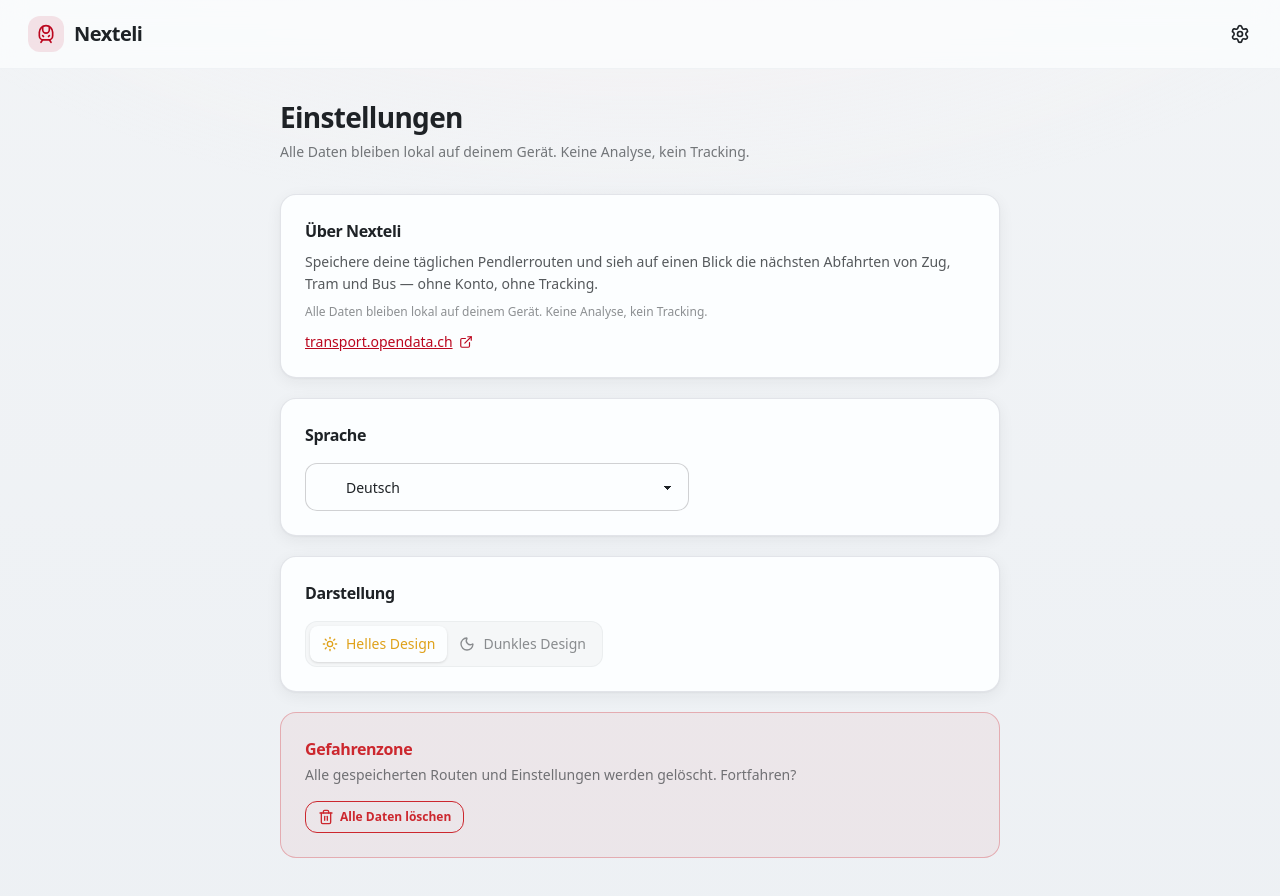
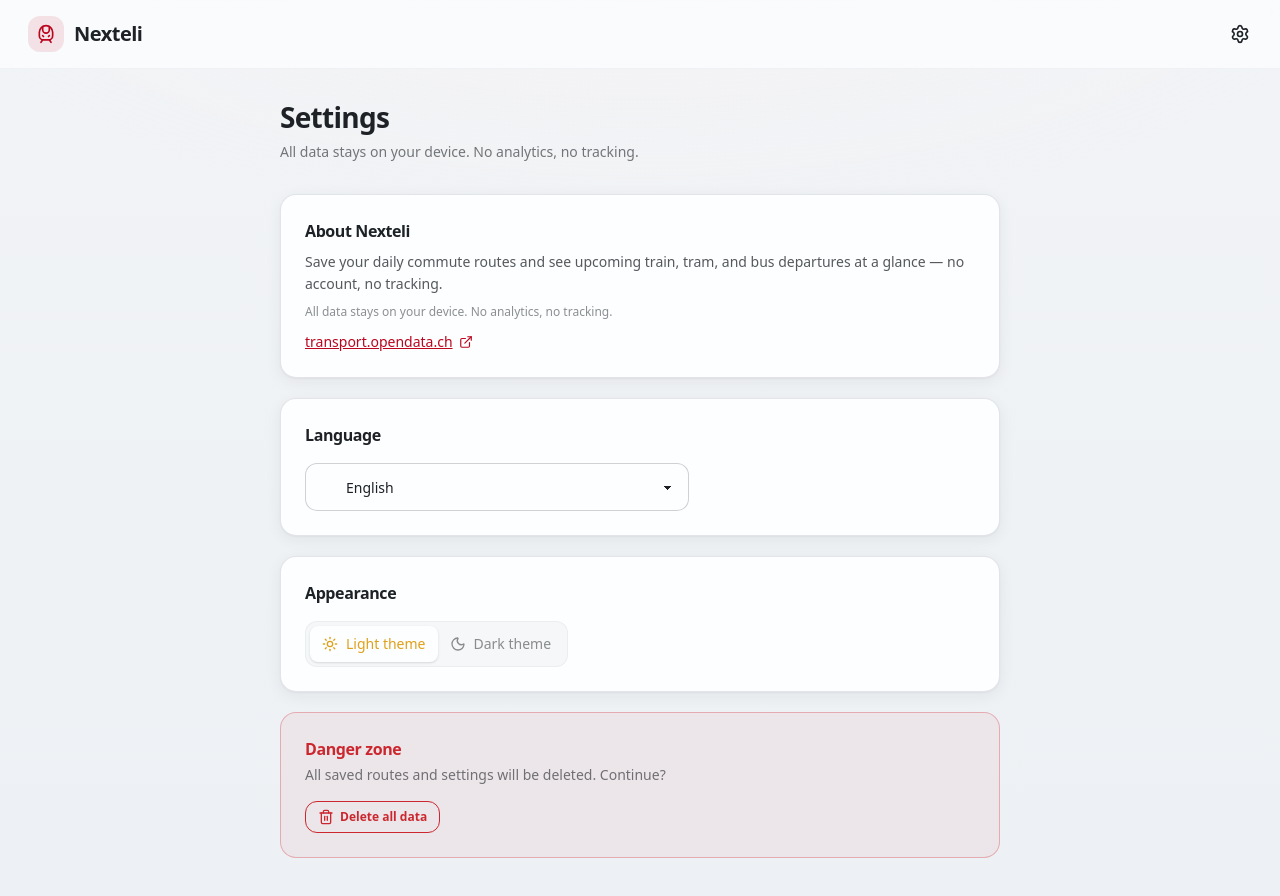
Before and after one commit to Dibulo/nexteli-v2, a Vue app: page /settings in a window 1280 px wide. Shown: the top 896 px of the page. Built offline with nearby package versions, Linux system fonts and the light colour scheme.

Commit message:
Use browser language as default locale instead of hardcoded German

```diff
--- a/src/main.ts
+++ b/src/main.ts
@@ -14,14 +14,16 @@ import fr from './locales/fr.json'
 import it from './locales/it.json'
 import gsw from './locales/gsw.json'
 
+import { getBrowserLocale } from './utils/locale'
+
 import './app.css'
 
 const pinia = createPinia()
 
 const i18n = createI18n({
   legacy: false,
-  locale: 'de',
-  fallbackLocale: 'de',
+  locale: getBrowserLocale(),
+  fallbackLocale: 'en',
   messages: { de, en, fr, it, gsw },
 })
 
--- a/src/stores/settings.ts
+++ b/src/stores/settings.ts
@@ -2,9 +2,10 @@ import { defineStore } from 'pinia'
 import { ref } from 'vue'
 import type { LocaleId, ThemeId } from '@/types/itinerary'
 import { loadSettings, saveSettings, clearAllData } from '@/utils/storage'
+import { getBrowserLocale } from '@/utils/locale'
 
 export const useSettingsStore = defineStore('settings', () => {
-  const locale = ref<LocaleId>('de')
+  const locale = ref<LocaleId>(getBrowserLocale())
   const theme = ref<ThemeId>('nexteli')
 
   function hydrate() {
@@ -31,9 +32,10 @@ export const useSettingsStore = defineStore('settings', () => {
 
   function clearAllData_() {
     clearAllData()
-    locale.value = 'de'
+    const browserLocale = getBrowserLocale()
+    locale.value = browserLocale
     theme.value = 'nexteli'
-    document.documentElement.lang = 'de'
+    document.documentElement.lang = browserLocale
     document.documentElement.setAttribute('data-theme', 'nexteli')
   }
 
--- /dev/null
+++ b/src/utils/locale.ts
@@ -0,0 +1,31 @@
+import type { LocaleId } from '@/types/itinerary'
+
+const SUPPORTED_LOCALES = new Set<LocaleId>(['de', 'en', 'fr', 'it', 'gsw'])
+
+function resolveLocaleTag(tag: string): LocaleId | null {
+  const normalized = tag.toLowerCase()
+
+  if (SUPPORTED_LOCALES.has(normalized as LocaleId)) {
+    return normalized as LocaleId
+  }
+
+  const prefix = normalized.split('-')[0] as LocaleId
+  if (SUPPORTED_LOCALES.has(prefix)) {
+    return prefix
+  }
+
+  return null
+}
+
+export function getBrowserLocale(): LocaleId {
+  const languages = navigator.languages?.length
+    ? navigator.languages
+    : [navigator.language]
+
+  for (const language of languages) {
+    const resolved = resolveLocaleTag(language)
+    if (resolved) return resolved
+  }
+
+  return 'en'
+}
--- a/src/utils/storage.ts
+++ b/src/utils/storage.ts
@@ -1,11 +1,12 @@
 import type { SavedRoute } from '@/types/itinerary'
 import type { AppSettings } from '@/types/itinerary'
+import { getBrowserLocale } from '@/utils/locale'
 
 const ROUTES_KEY = 'nexteli:routes'
 const SETTINGS_KEY = 'nexteli:settings'
 
 const DEFAULT_SETTINGS: AppSettings = {
-  locale: 'de',
+  locale: getBrowserLocale(),
   theme: 'nexteli',
 }
 
```
